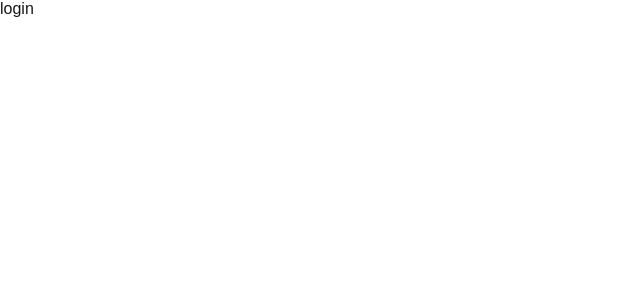
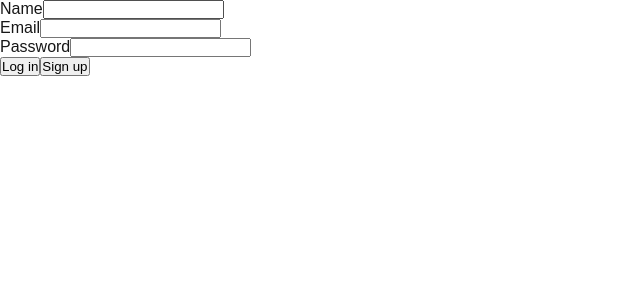
Before and after one commit to gokhanunlugh/students, a Next.js app: page / in a window 1280 px wide. Shown: the top 300 px of the page, without its empty margins (0-640 px from the left). Built offline with nearby package versions, Linux system fonts and the light colour scheme.

Commit message:
action dosyası oluşturuldu

```diff
--- /dev/null
+++ b/actions/action.js
@@ -0,0 +1,46 @@
+'use server'
+
+import { revalidatePath } from 'next/cache'
+import { redirect } from 'next/navigation'
+
+
+import { createClient } from '@/utils/supabase/server'
+
+
+export async function login(formData) {
+  const supabase = createClient()
+
+
+  const data = {
+    email: formData.get('email'),
+    password: formData.get('password'),
+  }
+
+  const { error } = await supabase.auth.signInWithPassword(data)
+
+  if (error) {
+    redirect('/error')
+  }
+
+  revalidatePath('/', 'layout')
+  redirect('/')
+}
+
+export async function signup(formData) {
+  const supabase = createClient()
+
+
+  const data = {
+    email: formData.get('email'),
+    password: formData.get('password'),
+  }
+
+  const { error } = await supabase.auth.signUp({...data,options:{data:{role:'user' , firstName: formData.get('fullName')}}})
+
+  if (error) {
+    redirect('/error')
+  }
+
+  revalidatePath('/', 'layout')
+  redirect('/')
+}
--- a/app/page.jsx
+++ b/app/page.jsx
@@ -1,10 +1,29 @@
 import Image from "next/image";
 import styles from "./page.module.css";
+import { login, signup } from "@actions/action"
 
 export default function Home() {
   return (
     <>
-     <>login</>
+     <form className="loginForm">
+       <div>
+          <label htmlFor="fullName">Name</label>
+          <input id="fullName" name="fullName" type="text" required />
+       </div>
+
+       <div>
+          <label htmlFor="email">Email</label>
+          <input id="email" name="email" type="email" required />
+      </div>
+
+      <div>
+          <label htmlFor="password">Password</label>
+          <input id="password" name="password" type="password" required />
+      </div>
+
+      <button formAction={login}>Log in</button>
+      <button formAction={signup}>Sign up</button>
+    </form>
     </>
   );
 }
```
